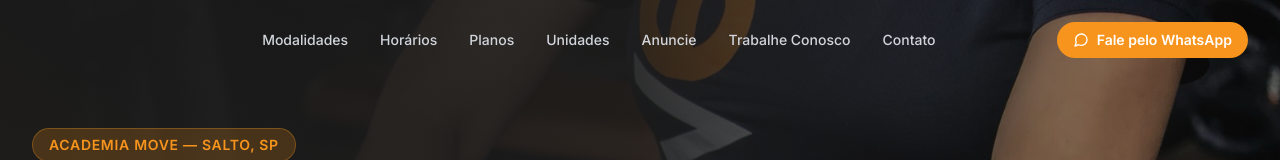
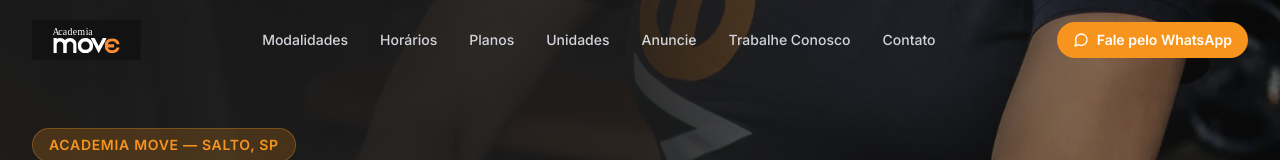
Before and after one commit to DelgasTech/move, a Next.js app: page / in a window 1280 px wide. Shown: the top 160 px of the page. Built offline with nearby package versions, Linux system fonts and the light colour scheme.

Commit message:
revert: restore Academia-move.svg logo

```diff
--- a/components/Logo.tsx
+++ b/components/Logo.tsx
@@ -8,7 +8,7 @@ interface LogoProps {
 export default function Logo({ height = 40, className = "" }: LogoProps) {
   return (
     <Image
-      src="/images/move_logo.svg"
+      src="/images/Academia-move.svg"
       alt="Move Academia"
       height={height}
       width={Math.round(height * 3.4)}
```
